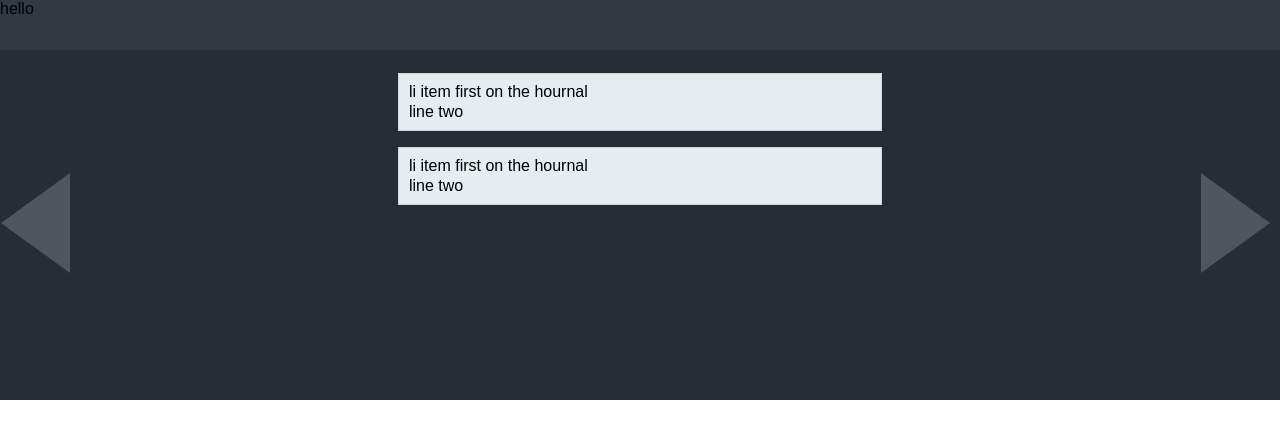
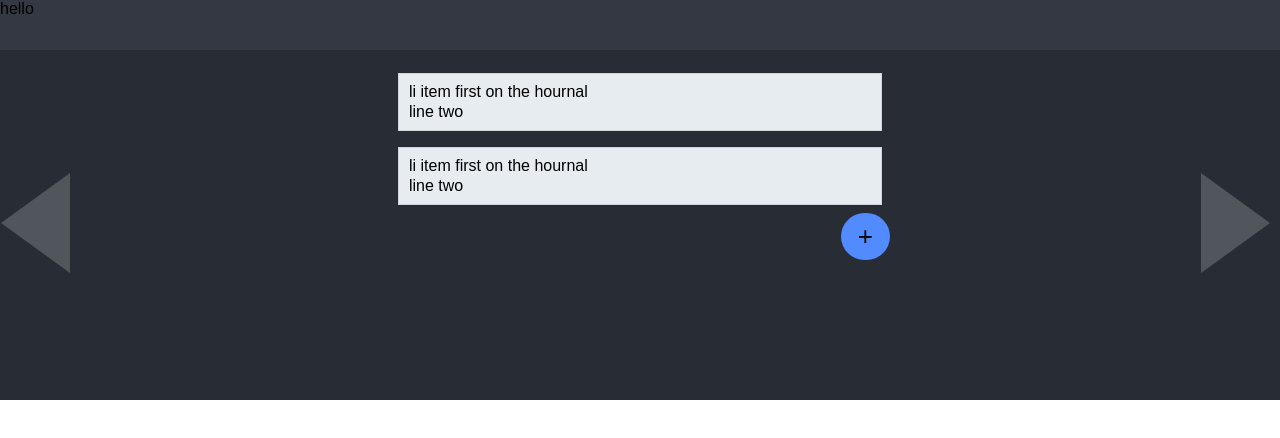
Before and after one commit to kevinmarathon2/electron-journal, a React (Create React App) app: page / in a window 1280 px wide. Shown: the top 438 px of the page. Built offline with nearby package versions, Linux system fonts and the light colour scheme.

Commit message:
add button

```diff
--- a/src/App.css
+++ b/src/App.css
@@ -75,3 +75,11 @@
   fill: rgba(230, 236, 240, 1);
   height: 10px;
 }
+
+.addButton {
+  font-size: 26px;
+  padding: 8px 17px;
+  border-radius: 24px;
+  background-color: #528bff;
+  align-self: flex-end;
+}
--- a/src/App.js
+++ b/src/App.js
@@ -17,6 +17,7 @@ import WritingSpace from "./components/test.js";
 
 //console.log(localStorage.getItem("lastname"));
 class App extends Component {
+  addNew() {}
   render() {
     return (
       <div className="App">
@@ -31,6 +32,11 @@ class App extends Component {
             {fakeData.map((iteminfo, key) => {
               return <WritingSpace key={key} savedData={iteminfo.data} />;
             })}
+
+            <div className="addButton" onClick={this.addNew}>
+              {" "}+
+            </div>
+            <div />
           </div>
           <div className="rightSideBar">
             <svg width="80" height="100">
```
Also changed, not shown: 1 other file (tests, documents, lock files or other folders).
